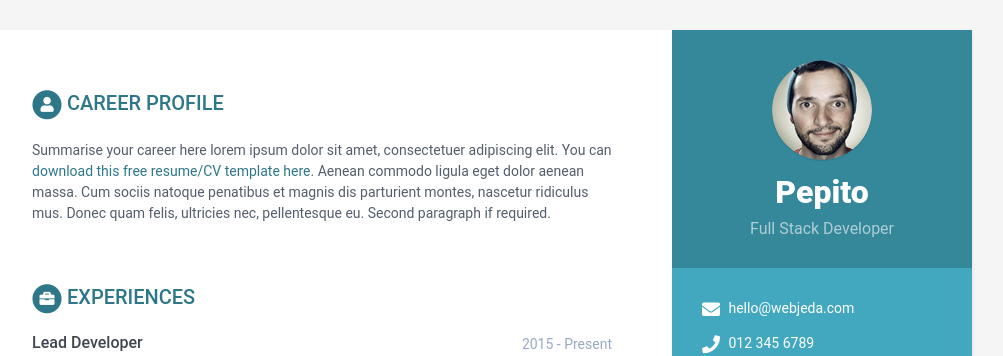
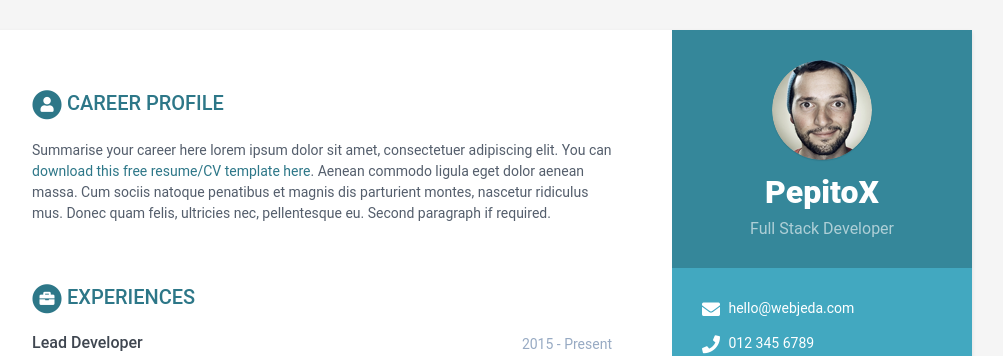
Before and after one commit to puj-isw-workspace/Curasao-HV, a Jekyll site: the page built from index.html, in a window 1280 px wide and 900 px high. Shown: the top 356 px of the window, without its empty margins (168-1171 px from the left). Built offline with Jekyll 4.4.1, drawn with Linux system fonts in a browser that asks for light colours.

Commit message:
Cambiar Nombre

```diff
--- a/_data/data.yml
+++ b/_data/data.yml
@@ -8,7 +8,7 @@ sidebar:
     education: True # set to False if you want education in main section instead of in sidebar
 
     # Profile information
-    name: Pepito
+    name: PepitoX
     tagline: Full Stack Developer
     avatar: profile.png  #place a 100x100 picture inside /assets/images/ folder and provide the name of the file below
 
```
